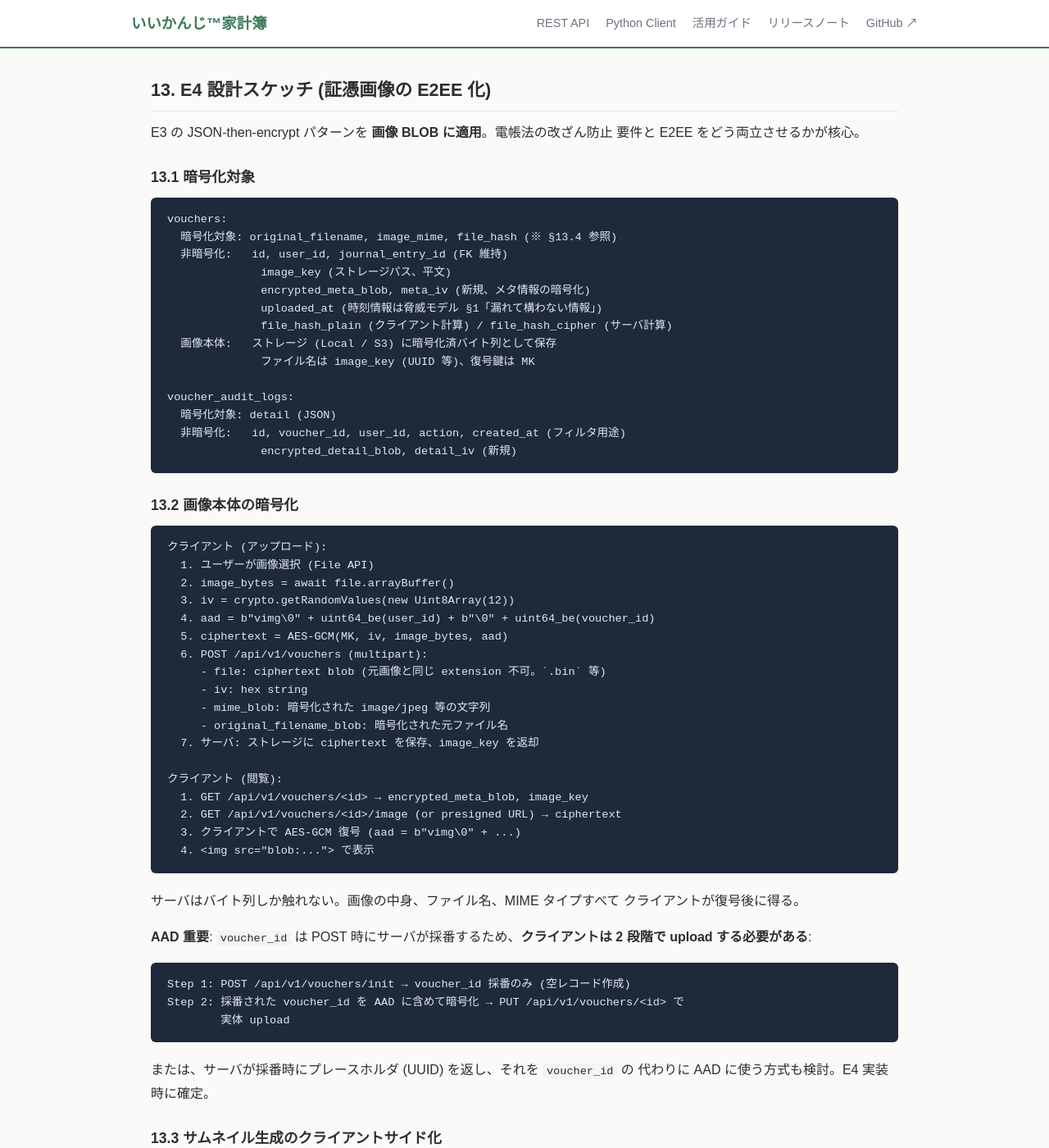
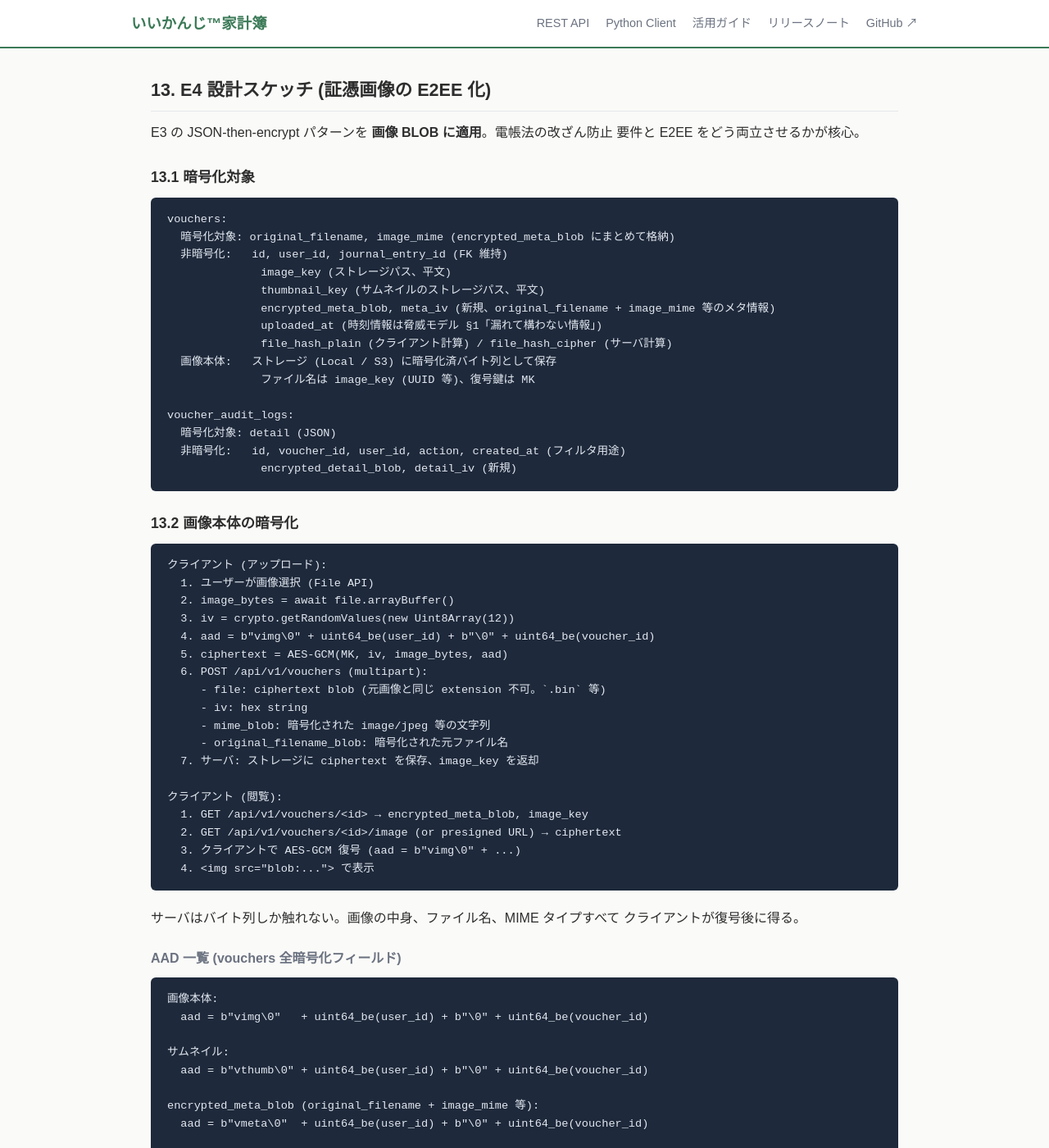
Before and after one commit to nananek/iikanji-kakeibo, a Jekyll site: the page built from docs/v5-e2ee/index.md, in a window 1280 px wide and 1400 px high, scrolled down 36733 px. Shown: the whole window at 82% size. Built offline with Jekyll 4.4.1, drawn with Linux system fonts in a browser that asks for light colours; some of the changed text lies outside the part shown.

Commit message:
fix(v5): PR #128 review 反映 - 一時 MK 安全性 / encrypted_meta_blob AAD / 軽微 2
claude-review (PR #128) verdict request-changes に対応。

重要 (2 件):
1. 一時 MK の安全性 → §13.9 に 5 ステップで詳細追記:
   - flask migration-genkey CLI で生成、users.migration_temp_mk に保管
   - 再暗号化進捗を users.migration_pending_vouchers でカウント
   - 猶予期間後の未完ユーザーはアカウントロック + 退会選択 UI
   - flask migration-finalize で全 temp_mk を NULL、SECRET_KEY ローテ
   - 廃棄前 30 日スナップショットを別ストレージに保管 (緊急復旧用)
2. encrypted_meta_blob AAD 未定義 → §13.2 に AAD 一覧追加:
   - vimg / vthumb / vmeta / valog の 4 種類すべて明示
   - §12.2 のテーブル種別プレフィックスパターンを踏襲

軽微 (2 件):
3. thumbnail_key を §13.1 の vouchers 非暗号化フィールドに追記
4. §13.10 完了条件に AuditPackage フック確認と一時 MK 運用 CLI を追加

Co-Authored-By: Claude Opus 4.7 (1M context) <noreply@anthropic.com>

````diff
--- a/docs/v5-e2ee/index.md
+++ b/docs/v5-e2ee/index.md
@@ -1524,10 +1524,11 @@ E3 の JSON-then-encrypt パターンを **画像 BLOB に適用**。電帳法
 
 ```
 vouchers:
-  暗号化対象: original_filename, image_mime, file_hash (※ §13.4 参照)
+  暗号化対象: original_filename, image_mime (encrypted_meta_blob にまとめて格納)
   非暗号化:   id, user_id, journal_entry_id (FK 維持)
               image_key (ストレージパス、平文)
-              encrypted_meta_blob, meta_iv (新規、メタ情報の暗号化)
+              thumbnail_key (サムネイルのストレージパス、平文)
+              encrypted_meta_blob, meta_iv (新規、original_filename + image_mime 等のメタ情報)
               uploaded_at (時刻情報は脅威モデル §1「漏れて構わない情報」)
               file_hash_plain (クライアント計算) / file_hash_cipher (サーバ計算)
   画像本体:   ストレージ (Local / S3) に暗号化済バイト列として保存
@@ -1564,6 +1565,25 @@ voucher_audit_logs:
 
 サーバはバイト列しか触れない。画像の中身、ファイル名、MIME タイプすべて
 クライアントが復号後に得る。
+
+#### AAD 一覧 (vouchers 全暗号化フィールド)
+
+```
+画像本体:
+  aad = b"vimg\0"   + uint64_be(user_id) + b"\0" + uint64_be(voucher_id)
+
+サムネイル:
+  aad = b"vthumb\0" + uint64_be(user_id) + b"\0" + uint64_be(voucher_id)
+
+encrypted_meta_blob (original_filename + image_mime 等):
+  aad = b"vmeta\0"  + uint64_be(user_id) + b"\0" + uint64_be(voucher_id)
+
+voucher_audit_logs.encrypted_detail_blob:
+  aad = b"valog\0"  + uint64_be(user_id) + b"\0" + uint64_be(voucher_audit_log_id)
+```
+
+§12.2 のテーブル種別プレフィックスパターンを踏襲。テーブル間 / フィールド間
+のすり替え攻撃を全部検知。
 
 **AAD 重要**: `voucher_id` は POST 時にサーバが採番するため、**クライアントは
 2 段階で upload する必要がある**:
@@ -1699,6 +1719,34 @@ Phase E4 マイグレーション:
 
 注意: 画像はデータ量が大きいので、移行所要時間は仕訳の数十倍。バッチ処理 +
 進捗 UI が必須。E7 のメンテナンスウィンドウで E3 と並行して進める。
+
+#### 一時 MK の安全性と運用
+
+§6 と §10.2 / §12.9 で扱った「一時 MK」の E4 への適用詳細:
+
+1. **生成・配布**:
+   - サーバ管理者が `flask migration-genkey` CLI で生成 (32B random)
+   - サーバ DB に `users.migration_temp_mk` (一時カラム、暗号化なし) で保管
+   - 移行期間外は NULL のみ
+2. **再暗号化の進捗追跡**:
+   - `vouchers.encrypted_meta_blob IS NULL` の件数を `users` ごとに集計
+   - 集計値を `users.migration_pending_vouchers` (smallint, デバッグ用) に
+     キャッシュ
+   - クライアントが PUT で再暗号化するたびに -1 デクリメント
+3. **未完ユーザーの扱い**:
+   - 移行猶予期間 (§6 の 30 日) 経過後も未完了のユーザー: アカウントロック
+     → 「鍵設定完了するか退会するか」を選択させる UI
+   - 退会選択時はサーバが一時 MK で復号して CSV エクスポート (E2EE 完了前の
+     最後のチャンス、ユーザー同意の上)
+4. **一時 MK 廃棄条件**:
+   - 全アクティブユーザーの `migration_pending_vouchers = 0` を確認
+   - 管理者が `flask migration-finalize` CLI を実行
+     - 全 `users.migration_temp_mk` を SQL UPDATE で NULL
+     - 関連ストレージ上の旧 Fernet 鍵 (SECRET_KEY 経由) もローテーション
+   - 廃棄後は復元不可能 → ロックされたユーザーのデータは復号不能 (規約で明示)
+5. **ロスト防止**:
+   - 廃棄前のスナップショットをサーバ管理者が S3 など別ストレージに 30 日
+     保管 (緊急時の復旧用、運用ガイドに明記)
 
 ### 13.10 E4 完了条件
 
@@ -1716,6 +1764,8 @@ Phase E4 マイグレーション:
 - [ ] テスト: 電帳法 Phase 2 検索 (日付 / 金額 / 取引先) がクライアントサイドで動作
 - [ ] テスト: VoucherAuditLog の detail 暗号化が機能
 - [ ] テスト: S3 / Local 両ストレージで E4 が動作
+- [ ] AuditPackage への証憑同梱用フック (E5 向け stub / API 設計メモ) の確認
+- [ ] 一時 MK 運用 CLI (`flask migration-genkey` / `flask migration-finalize`) の実装と運用ガイド整備
 
 ### 13.11 E5 (監査連携) への影響
 
````
